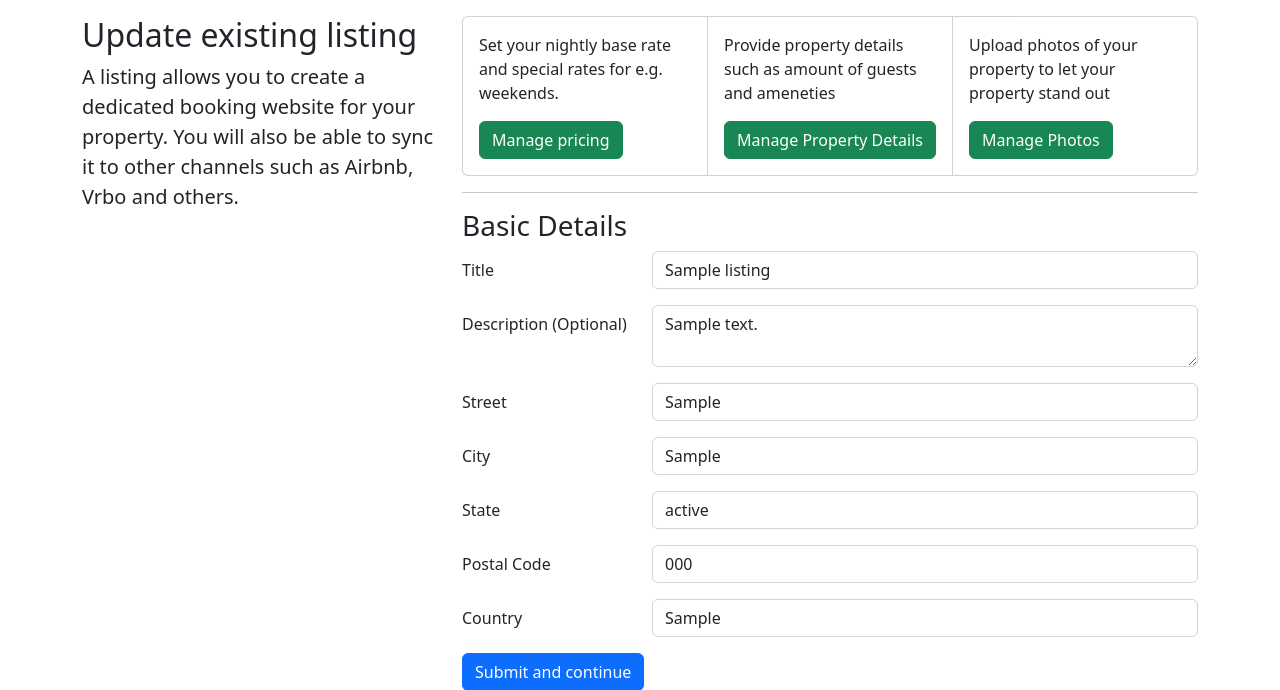
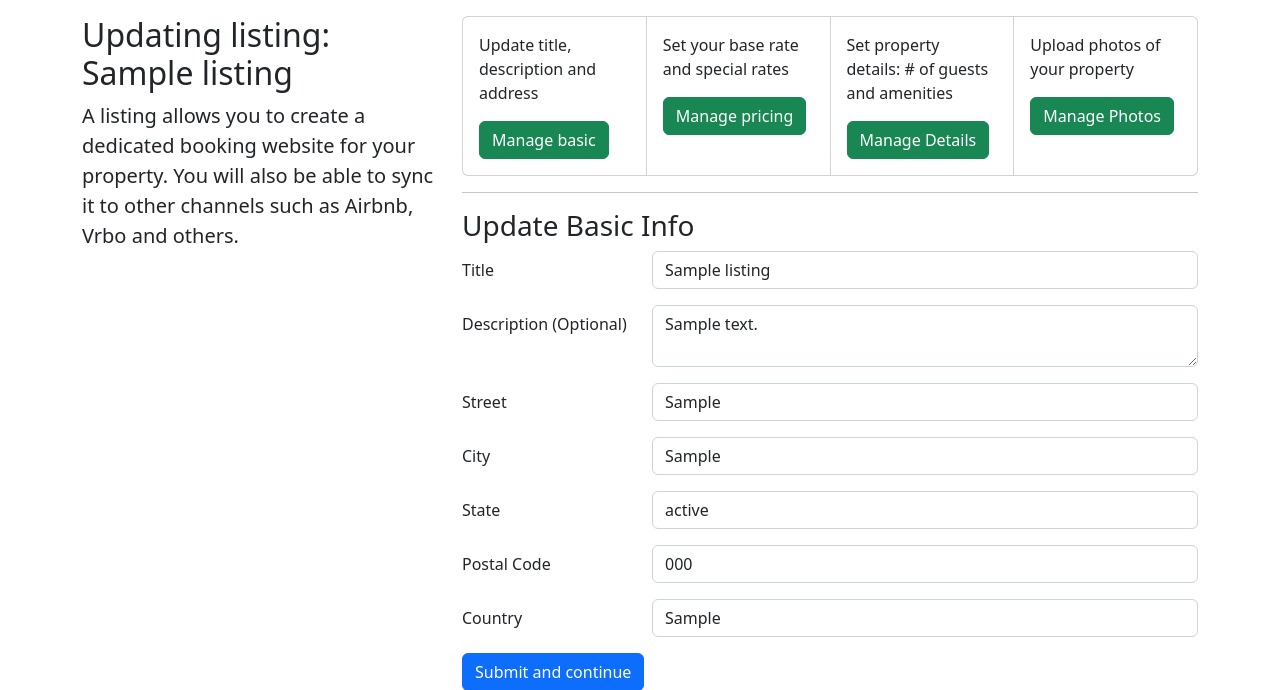
Before and after one commit to LibreProperty/LibreProperty, a Flask app: page /dashboard/update-listing/1 in a window 1280 px wide. Shown: the part 92-782 px from the top of the page. Run offline with Flask 3, Linux system fonts and the light colour scheme; a user stored in the database is signed in; tables that the repository leaves empty hold one stand-in row (values such as "Sample post"); some libraries are stand-ins or nearby versions.

Commit message:
Change listing to re-use same template

```diff
--- a/libreproperty/dashboard/forms.py
+++ b/libreproperty/dashboard/forms.py
@@ -1,7 +1,8 @@
 import datetime
 
 from flask_wtf import FlaskForm
-from wtforms import StringField, TextAreaField, IntegerField, SelectField, TimeField, SelectMultipleField, DecimalRangeField, BooleanField
+from flask_wtf.file import FileField
+from wtforms import StringField, TextAreaField, IntegerField, SelectField, TimeField, SelectMultipleField, DecimalRangeField, MultipleFileField
 from wtforms.validators import DataRequired, Length, Optional
 from wtforms import widgets
 from wtform_address import CountrySelectField, StateSelectField
@@ -66,3 +67,8 @@ class ListingPropertyDetailsForm(FlaskForm):
     check_in_time = TimeField('Check-in Time', default=datetime.time(hour=13))
     check_out_time = TimeField('Check-out Time', default=datetime.time(hour=10))
     amenities = SelectMultipleField(choices=amenities, widget=select_multi_checkbox)
+
+
+class ListingPhotosForm(FlaskForm):
+    photo = FileField()
+    caption = StringField()
--- a/libreproperty/dashboard/templates/dashboard/update_listing.html
+++ b/libreproperty/dashboard/templates/dashboard/update_listing.html
@@ -5,8 +5,9 @@
 <main>
     <div class="row">
         <div class="col-4 fs-5">
-            <h2>Update existing listing</h2>
+            <h2>Updating listing: {{listing.title}}</h2>
             <p>
+
                 A listing allows you to create a dedicated booking website for your
                 property. You will also be able to sync it to other channels such as
                 Airbnb, Vrbo and others.
@@ -14,30 +15,37 @@
         </div>
         <div class="col-8">
             <div class="card-group">
-                <div class="card w-25">
+                <div class="card">
                     <div class="card-body">
-                        <p class="card-text">Set your nightly base rate and special rates for e.g. weekends.</p>
+                        <p class="card-text">Update title, description and address</p>
+                        <a href="{{ url_for('dashboard_bp.update_listing', listing_id=listing.id) }}"
+                           type="submit" class="btn btn-success">Manage basic</a>
+                    </div>
+                </div>
+                <div class="card">
+                    <div class="card-body">
+                        <p class="card-text">Set your base rate and special rates</p>
                         <a href="{{ url_for('dashboard_bp.update_listing_pricing', listing_id=listing.id) }}"
                            type="submit" class="btn btn-success">Manage pricing</a>
                     </div>
                 </div>
                 <div class="card w-25">
                     <div class="card-body">
-                        <p class="card-text">Provide property details such as amount of guests and ameneties</p>
+                        <p class="card-text">Set property details: # of guests and amenities</p>
                         <a href="{{ url_for('dashboard_bp.update_listing_property_details', listing_id=listing.id) }}"
-                           type="submit" class="btn btn-success">Manage Property Details</a>
+                           type="submit" class="btn btn-success">Manage Details</a>
                     </div>
                 </div>
                 <div class="card w-25">
                     <div class="card-body">
-                        <p class="card-text">Upload photos of your property to let your property stand out</p>
-                        <a href="{{ url_for('dashboard_bp.update_listing_pricing', listing_id=listing.id) }}"
+                        <p class="card-text">Upload photos of your property</p>
+                        <a href="{{ url_for('dashboard_bp.update_listing_photos', listing_id=listing.id) }}"
                            type="submit" class="btn btn-success">Manage Photos</a>
                     </div>
                 </div>
             </div>
             <hr/>
-            <h3>Basic Details</h3>
+            <h3>{{ title }}</h3>
             {% for category, message in get_flashed_messages(with_categories=True) %}
             <div class="alert alert-{{category}} alert-dismissible fade show" role="alert">
                 {{ message }}
--- a/libreproperty/dashboard/views.py
+++ b/libreproperty/dashboard/views.py
@@ -6,7 +6,7 @@ from flask_login import login_required, current_user
 from libreproperty.models import Listing
 from libreproperty import db
 
-from .forms import ListingForm, ListingPricingForm, ListingPropertyDetailsForm
+from .forms import ListingForm, ListingPricingForm, ListingPropertyDetailsForm, ListingPhotosForm
 
 dashboard_bp = Blueprint('dashboard_bp', __name__, template_folder='templates')
 
@@ -49,13 +49,11 @@ def update_listing(listing_id):
     if request.method == "GET":
         form.process(obj=listing)
     if form.validate_on_submit():
-        listing.user_id = current_user.id
         form.populate_obj(listing)
         db.session.commit()
         flash('Update was successful', 'success')
-        print(listing_id)
         return redirect(url_for('dashboard_bp.update_listing', listing_id=listing_id))
-    return render_template("dashboard/update_listing.html", form=form, listing=listing)
+    return render_template("dashboard/update_listing.html", form=form, listing=listing, title="Update Basic Info")
 
 
 @dashboard_bp.route("/update-listing/<listing_id>/pricing", methods=["GET", "POST"])
@@ -66,12 +64,11 @@ def update_listing_pricing(listing_id):
     if request.method == "GET":
         form.process(obj=listing)
     if form.validate_on_submit():
-        listing.user_id = current_user.id
         form.populate_obj(listing)
         db.session.commit()
         flash('Pricing update was successful', 'success')
         return redirect(url_for('dashboard_bp.update_listing', listing_id=listing_id))
-    return render_template("dashboard/update_listing_pricing.html", form=form, listing=listing)
+    return render_template("dashboard/update_listing.html", form=form, listing=listing, title="Update Pricing")
 
 
 @dashboard_bp.route("/update-listing/<listing_id>/property-details", methods=["GET", "POST"])
@@ -82,9 +79,23 @@ def update_listing_property_details(listing_id):
     if request.method == "GET":
         form.process(obj=listing)
     if form.validate_on_submit():
-        listing.user_id = current_user.id
         form.populate_obj(listing)
         db.session.commit()
         flash('Property details update was successful', 'success')
+        return redirect(url_for('dashboard_bp.update_listing_property_details', listing_id=listing_id))
+    return render_template("dashboard/update_listing.html", form=form, listing=listing, title="Update Property Details")
+
+
+@dashboard_bp.route("/update-listing/<listing_id>/photos", methods=["GET", "POST"])
+@login_required
+def update_listing_photos(listing_id):
+    listing = get_secure_listing(listing_id)
+    form = ListingPhotosForm()
+    if request.method == "GET":
+        form.process(obj=listing)
+    if form.validate_on_submit():
+        form.populate_obj(listing)
+        db.session.commit()
+        flash('Property details photos were updated successfully', 'success')
         return redirect(url_for('dashboard_bp.update_listing', listing_id=listing_id))
-    return render_template("dashboard/update_listing_property_details.html", form=form, listing=listing)
+    return render_template("dashboard/update_listing.html", form=form, listing=listing, title="Add a photo")
```
Also changed, not shown: 2 other files.
